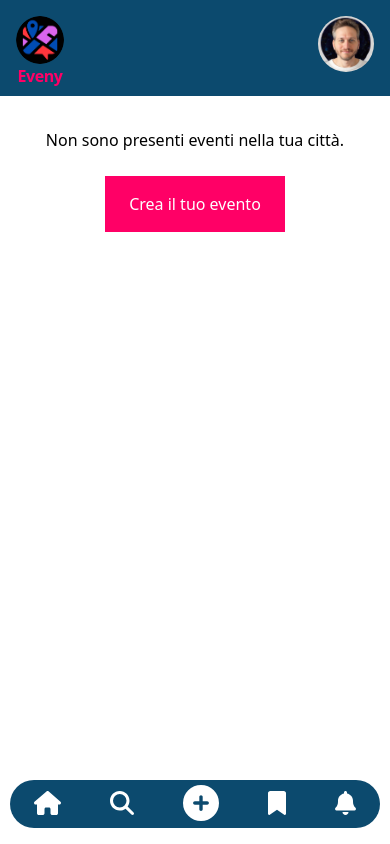
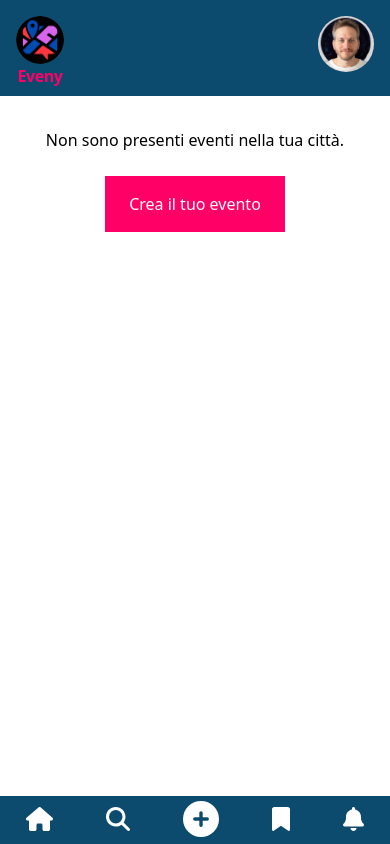
Before and after one commit to Mariowebcs/Develhope-Progetto-Finale, a React (Create React App) app in the folder eveny/: page /events in a window 390 px wide. Built offline with nearby package versions, Linux system fonts and the light colour scheme.

Commit message:
fix: fixed mobile menu

```diff
--- a/eveny/package.json
+++ b/eveny/package.json
@@ -46,7 +46,10 @@
   "devDependencies": {
     "@craco/craco": "^7.0.0",
     "babel-eslint": "^10.1.0",
+    "eslint-config-prettier": "^8.8.0",
+    "jest": "^27.5.1",
     "prettier": "2.8.6",
+    "supertest": "^6.3.3",
     "tailwindcss": "^3.2.7",
     "webpack-bundle-analyzer": "^4.8.0"
   }
--- a/eveny/src/Index.css
+++ b/eveny/src/Index.css
@@ -15,7 +15,7 @@
     align-self: center;
     align-items: center;
     justify-content: center;
-    width: 90%;
+    width: 100%;
   }
 
   input,
@@ -53,6 +53,10 @@
   }
 
   .scrollbar::-webkit-scrollbar {
+    display: none;
+  }
+
+  body::-webkit-scrollbar {
     display: none;
   }
 
--- a/eveny/src/components/shared/MobileMenu.js
+++ b/eveny/src/components/shared/MobileMenu.js
@@ -22,8 +22,8 @@ const MobileMenu = () => {
     navigate("/events");
   };
   return (
-    <div className="containerMenu flex justify-center h-16 w-full sticky bottom-0 bg-white">
-      <div className="menu flex justify-around w-[95%] h-12 BGcolor rounded-full md:w-[480px] ">
+    <div className="containerMenu flex justify-center  w-full  bg-white">
+      <div className="menu flex justify-around w-[100%] h-12 BGcolor">
         <button onClick={backHomeHandler}>
           <FontAwesomeIcon icon={faHouse} className="text-2xl" inverse />
         </button>
```
Also changed, not shown: 16 other files (tests, documents, lock files or other folders).
